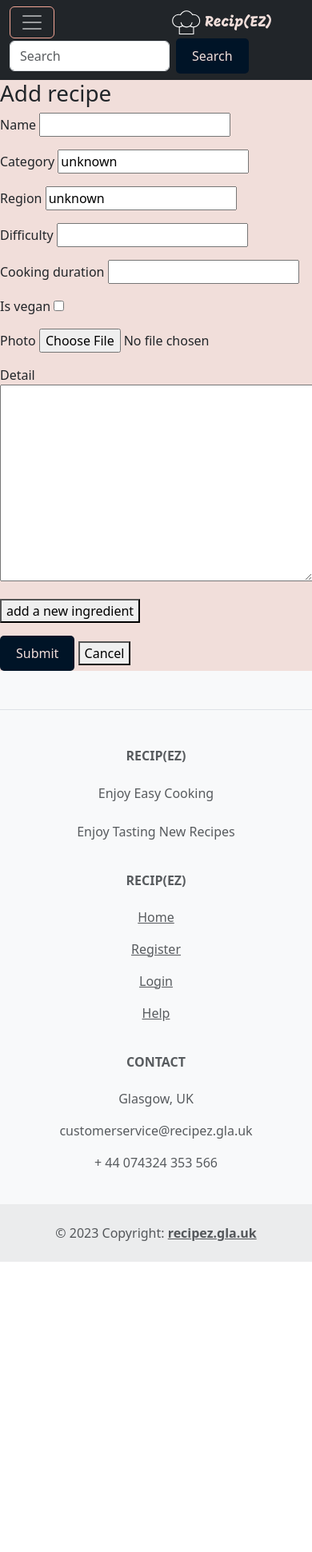
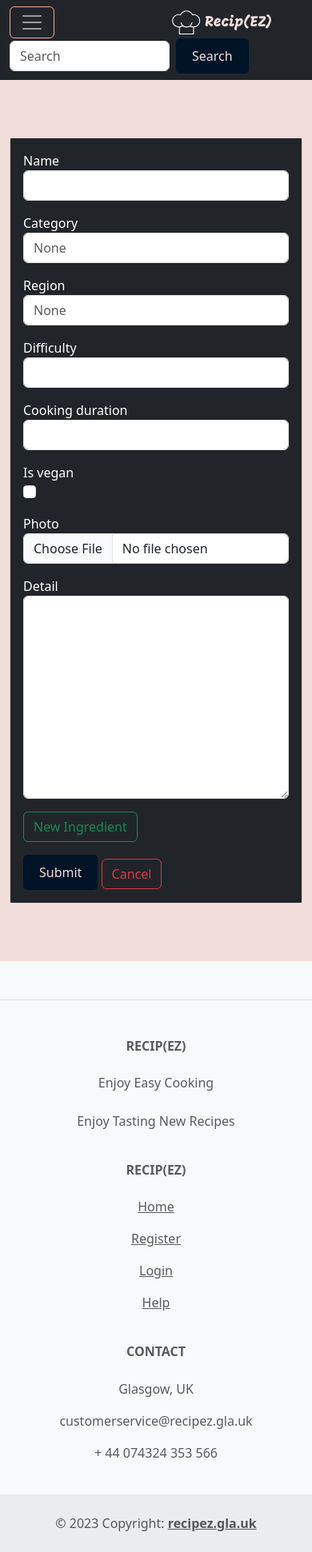
Before and after one commit to FongWaiLam/recipez, a Django app: page /recipez/add_recipe/ in a window 390 px wide. Shown: the whole page at 80% size. Before the commit the page ends 1578 px from the top, so only its background shows below. Run offline with Django 4.2, Linux system fonts and the light colour scheme; data that the repository does not hold is empty.

Commit message:
Fixed write recipe page and update user profile page

```diff
--- a/recipez/forms.py
+++ b/recipez/forms.py
@@ -12,12 +12,20 @@ class UserForm(forms.ModelForm):
     class Meta:
         model = User
         fields = ('username', 'email', 'password',)
+        widgets = {
+            'username': forms.TextInput(attrs={'class': 'form-control'}),
+            'email': forms.EmailInput(attrs={'class': 'form-control'}),
+            'password': forms.PasswordInput(attrs={'class': 'form-control'}),
+        }
 
 
 class UserProfileForm(forms.ModelForm):
     class Meta:
         model = UserProfile
         fields = ('avatar',)
+        widgets = {
+            'avatar': forms.FileInput(attrs={'class': 'form-control'}),
+        }
 
 
 class CustomFloatInput(forms.widgets.TextInput):
@@ -56,9 +64,18 @@ class CommentForm(forms.ModelForm):
         model = Comment
         fields = ('rating', 'detail')
 
-from django import forms
 class RecipeModelForm(forms.ModelForm):
-    detail = forms.CharField(widget=forms.Textarea)
+    detail = forms.CharField(widget=forms.Textarea(attrs={'class': 'form-control'}))
     class Meta:
         model = Recipe
-        fields = ["name","category","region","difficulty","cooking_duration","is_vegan","photo","detail"]
+        fields = ['name', 'category', 'region', 'difficulty', 'cooking_duration', 'is_vegan', 'photo', 'detail']
+        widgets = {
+            'name': forms.TextInput(attrs={'class': 'form-control'}),
+            'category': forms.TextInput(attrs={'class': 'form-control text-muted', 'placeholder': 'Category'}),
+            'region': forms.TextInput(attrs={'class': 'form-control text-muted', 'placeholder': 'Region'}),
+            'difficulty': forms.TextInput(attrs={'class': 'form-control text-muted'}),
+            'cooking_duration': forms.TextInput(attrs={'class': 'form-control'}),
+            'is_vegan': forms.CheckboxInput(attrs={'class': 'form-check-input'}),
+            'photo': forms.FileInput(attrs={'class': 'form-control'}),
+            'detail': forms.Textarea(attrs={'class': 'form-control'}),
+        }
--- a/recipez/models.py
+++ b/recipez/models.py
@@ -43,10 +43,10 @@ class Recipe(models.Model):
     name = models.CharField(max_length=MAX_LENGTH)
 
     # Main dish, Starter, Drink, Dessert...etc
-    category = models.CharField(max_length=MAX_LENGTH, default='unknown')
+    category = models.CharField(max_length=MAX_LENGTH, default='None')
 
     # Chinese, Japanese, Korean, American, Indian...etc
-    region = models.CharField(max_length=MAX_LENGTH, default='unknown')
+    region = models.CharField(max_length=MAX_LENGTH, default='None')
 
     # Easy, Medium, Hard...etc
     difficulty = models.CharField(max_length=MAX_LENGTH)
--- a/static/js/main.js
+++ b/static/js/main.js
@@ -8,6 +8,16 @@ $(document).ready(function() {
     var current_url = window.location.pathname.split('/');
     if (current_url[1] == 'recipez' && current_url[2] == 'user_profile') {
         tabCardActivate();
+    }
+
+    if (current_url[1] == 'recipez' && current_url[2] == 'add_recipe') {
+      var ingredientCounter = 0;
+        $('#add-ingredient').click(function () {
+            addNewIngredient(ingredientCounter);
+        });
+        $('#submit-ingredient').click(function () {
+            submitIngredient(ingredientCounter);
+        });
     }
 
 
@@ -133,3 +143,28 @@ $(document).ready(function() {
         $('#'+id+'-saved').addClass('show');
     });
   }
+
+  function addNewIngredient(ingredientCounter) {
+    var ingredientForm = document.getElementById("ingredient-form");
+    var newIngredientGroup = document.createElement("div");
+    newIngredientGroup.setAttribute("class", "form-group");
+    var newIngredientLabel = document.createElement("label");
+    newIngredientLabel.innerHTML = "ingredient " + (++ingredientCounter);
+    console.log(ingredientCounter);
+    newIngredientGroup.appendChild(newIngredientLabel);
+    var newIngredientInput = document.createElement("input");
+    newIngredientInput.setAttribute("type", "text");
+    newIngredientInput.setAttribute("name", "ingredient_set-" +
+        (ingredientCounter - 1) + "-ingredient");
+    newIngredientInput.setAttribute("class", "form-control");
+    newIngredientGroup.appendChild(newIngredientInput);
+    var newIngredientError = document.createElement("span");
+    newIngredientError.setAttribute("style", "color: red");
+    newIngredientGroup.appendChild(newIngredientError);
+    ingredientForm.insertBefore(newIngredientGroup,
+        ingredientForm.lastChild);
+}
+
+  function submitIngredient(ingredientCounter) {
+      $('#id_ingredient_set-TOTAL_FORMS').attr("value", ingredientCounter.toString())
+  }
--- a/templates/recipez/add_recipe.html
+++ b/templates/recipez/add_recipe.html
@@ -6,123 +6,58 @@ Add recipe
 {% endblock %}
 
 {% block body_block %}
-<h1>Add recipe</h1>
 
+    <section class="h-100">
+        <div class="container py-5">
+            <div class="row d-flex justify-content-center align-items-center">
+                <div class="col">
+                    <div class="card my-4">
+                        <div class="row g-0">
+                            <div class="col-lg-4 col-xl-6 d-none d-xl-block position-relative">
+                                <h2 class="m-5 position-absolute w-100 bg-dark text-white p-3" style="z-index: 1;">Write a New
+                                    Recipe</h2>
+                                <img src="https://cdn.pixabay.com/photo/2015/08/25/03/50/background-906135_960_720.jpg"
+                                     alt="Image by kerdkanno on Freepik" class="img-fluid"
+                                     style="border-top-left-radius: .25rem; border-bottom-left-radius: .25rem; object-fit: cover; height: 100%; filter: brightness(65%);"/>
+                            </div>
+                            <div class="col-lg-4 col-xl-6">
+                                <div class="card-body p-md-5 bg-dark text-white">
                                     <div class="panel-body">
-    <form class="row g-3" method="post" action="{% url 'recipez:add_recipe' %}" enctype="multipart/form-data">
+                                    <div class="form-outline w-100">
+                                        <form class="row g-3" method="post" action="{% url 'recipez:add_recipe' %}"
+                                              enctype="multipart/form-data">
                                             {% csrf_token %}
                                             {% for field in recipe_form %}
                                                 <div class="form-group">
-            <label>{{ field.label }}</label>
-            {{ field }}
+
+                                                    <label>{{ field.label }}</label><br>{{ field }}
+
                                                     <span style="color: red">{{ field.errors.0 }}</span>
                                                 </div>
                                             {% endfor %}
                                             <div id="ingredient-form">
-            <button type="button" onClick="addNewIngredient()">add a new ingredient</button>
+                                                <button type="button" class="btn btn-block btn-outline-success" onClick="addNewIngredient()">New Ingredient
+                                                </button>
                                                 <script>
-                var ingredientCounter = 0
-                ;
-                function addNewIngredient() {
-                    var ingredientForm = document.getElementById("ingredient-form");
-                    var newIngredientGroup = document.createElement("div");
-                    newIngredientGroup.setAttribute("class", "form-group");
-                    var newIngredientLabel = document.createElement("label");
-                    newIngredientLabel.innerHTML = "ingredient " + (++ingredientCounter);
-                    newIngredientGroup.appendChild(newIngredientLabel);
-                    var newIngredientInput = document.createElement("input");
-                    newIngredientInput.setAttribute("type", "text");
-                    newIngredientInput.setAttribute("name", "ingredient_set-" +
-                        (ingredientCounter - 1) + "-ingredient");
-                    newIngredientInput.setAttribute("class", "form-control");
-                    newIngredientGroup.appendChild(newIngredientInput);
-                    var newIngredientError = document.createElement("span");
-                    newIngredientError.setAttribute("style", "color: red");
-                    newIngredientGroup.appendChild(newIngredientError);
-                    ingredientForm.insertBefore(newIngredientGroup,
-                        ingredientForm.lastChild);
-                }
-                function submitIngredient(){
-                    document.getElementById("id_ingredient_set-TOTAL_FORMS").setAttribute("value",ingredientCounter.toString())
-                }
                                                 </script>
                                             </div>
                                             <input type="hidden" name="ingredient_set-TOTAL_FORMS"
-               id="id_ingredient_set-TOTAL_FORMS" value="{{ ingredient_forms|length }}">
+                                                   id="id_ingredient_set-TOTAL_FORMS"
+                                                   value="{{ ingredient_forms|length }}">
                                             <div class="col-12">
-            <button type="submit" onclick="submitIngredient()">Submit</button>
-            <button type="reset">Cancel</button>
+                                                <button type="submit" onclick="submitIngredient()" class="col-md-8">Submit</button>
+                                                <button type="reset" class="btn btn-outline-danger">Cancel</button>
                                             </div>
                                         </form>
                                     </div>
+
+                                </div>
+
+                            </div>
+                        </div>
+                    </div>
+                </div>
+            </div>
+        </div>
+    </section>
 {% endblock %}
-
-<!--<div class="panel-body">-->
-<!--    <form class="row g-3" method="post" action="{% url 'recipez:add_recipe' %}">-->
-<!--        {% csrf_token %}-->
-<!--        {% for field in recipe_form %}-->
-<!--        <div class="form-group">-->
-<!--            <label>{{ field.label }}</label>-->
-<!--            {{ field }}-->
-<!--            <span style="color: red">{{ field.errors.0 }}</span>-->
-<!--        </div>-->
-<!--        {% endfor %}-->
-<!--        <div id="ingredient-form">-->
-<!--&lt;!&ndash;            <button onclick="addNewIngredient()">add a new ingredient</button>&ndash;&gt;-->
-<!--            {% for ingredient_form in ingredient_forms %}-->
-<!--            <div class="form-group">-->
-<!--                <label>{{ 'ingredient ' }}{{ forloop.counter }}</label>-->
-<!--                {{ ingredient_form.ingredient }}-->
-<!--                <span style="color: red">{{ ingredient_form.errors.0 }}</span>-->
-<!--            </div>-->
-<!--            {% endfor %}-->
-<!--            <button type="button" onClick="addNewIngredient()">add a new ingredient</button>-->
-<!--            <script>-->
-<!--                var ingredientCounter = {{ingredient_form | length}};-->
-<!--                function addNewIngredient() {-->
-<!--                    // event.preventDefault();-->
-<!--                    var ingredientForm = document.getElementById("ingredient-form");-->
-<!--                    var newIngredientGroup = document.createElement("div");-->
-<!--                    newIngredientGroup.setAttribute("class", "form-group");-->
-
-<!--                    var newIngredientLabel = document.createElement("label");-->
-<!--                    newIngredientLabel.innerHTML = "ingredient " + (++ingredientCounter);-->
-<!--                    newIngredientGroup.appendChild(newIngredientLabel);-->
-
-<!--                    var newIngredientInput = document.createElement("input");-->
-<!--                    newIngredientInput.setAttribute("type", "text");-->
-<!--                    newIngredientInput.setAttribute("name", "ingredient_" + ingredientCounter);-->
-<!--                    newIngredientInput.setAttribute("class", "form-control");-->
-<!--                    newIngredientGroup.appendChild(newIngredientInput);-->
-
-<!--                    var newIngredientError = document.createElement("span");-->
-<!--                    newIngredientError.setAttribute("style", "color: red");-->
-<!--                    newIngredientGroup.appendChild(newIngredientError);-->
-
-<!--                    // Add a new IngredientForm dynamically-->
-<!--                    var newIngredientForm = document.createElement("form");-->
-<!--                    newIngredientForm.setAttribute("method", "post");-->
-<!--                    newIngredientForm.setAttribute("action", "{% url 'recipez:add_recipe' %}");-->
-<!--                    newIngredientForm.style.display = "none";-->
-<!--                    var newIngredientFormHtml = `-->
-<!--                        {% csrf_token %}-->
-<!--                        <input type="hidden" name="recipe_id" value="{{ recipe_form.instance.id }}">-->
-<!--                        <input type="text" name="ingredient" value="">-->
-<!--                        <button type="submit">Add</button>-->
-<!--`                   ;-->
-<!--                    newIngredientForm.innerHTML = ingredientFormHtml;-->
-<!--                    newIngredientGroup.appendChild(newIngredientForm);-->
-<!--                    // ingredientForm.insertBefore(newIngredientGroup, ingredientForm.lastChild);-->
-
-<!--                    // add new ingredient to DOM-->
-<!--                    var newIngredientsDiv = document.getElementById("new-ingredients");-->
-<!--                    newIngredientsDiv.appendChild(newIngredientGroup);-->
-<!--                }-->
-<!--            </script>-->
-<!--        </div>-->
-<!--        <div class="col-12">-->
-<!--            <button type="submit">Submit</button>-->
-<!--            <button type="cancel">Cancel</button>-->
-<!--        </div>-->
-<!--    </form>-->
-<!--</div>-->
--- a/templates/recipez/authentication/register.html
+++ b/templates/recipez/authentication/register.html
@@ -30,6 +30,7 @@
 
           <div class="col-lg-6 mb-5 mb-lg-0">
             <div class="card bg-dark text-white">
+              <div class="card-header text-center"> <h4 class="display-4">Register</h4></div>
               <div class="card-body py-5 px-md-5">
                 <form id="user_form" method="post" action="{% url 'recipez:register' %}" enctype="multipart/form-data">
 
--- a/templates/recipez/recipe.html
+++ b/templates/recipez/recipe.html
@@ -11,7 +11,7 @@
             <div class="row d-flex justify-content-center">
                 <div class="col-md-12 col-lg-10 col-xl-8">
                     <div class="card text-center">
-                        <div class="card-body">
+                        <div class="card-header">
                             <div class="d-flex flex-start align-items-center">
                                 <!-- Recipe Creator -->
                                 <img alt="{{ recipe.user.username }}'s profile image"
@@ -26,6 +26,9 @@
                                     </p>
                                 </div>
                             </div>
+                        </div>
+                        <div class="card-body">
+
 
                             <!-- Recipe Content -->
                             <p class="mt-3 mb-4">
--- a/templates/recipez/user_profile.html
+++ b/templates/recipez/user_profile.html
@@ -66,8 +66,9 @@
                 </ul>
             </div>
             <div class="card-body">
+                <div class="row gx-lg-5 align-items-center">
                 {% for recipe in saved_recipes %}
-                <div class="tab-content">
+                <div class="tab-content col-lg-6 mb-5 mb-lg-0">
                     <div class="tab-pane 2" id="{{recipe.id}}-saved" role="tabpanel" aria-labelledby="{{recipe.id}}">
                         <img src="{{ MEDIA_URL }}{{ recipe.photo }}" alt="Photo" class="card-img-top" style="width: 100px; height: 100px;">
                         <h5 class="card-title">{{recipe.name}}</h5>
@@ -78,6 +79,7 @@
                     </div>
                 </div>
                 {% empty %}
+                </div>
                     <p class="lead">Your favorites are empty.</p>
                 {% endfor %}
             </div>
```
Also changed, not shown: recipez/migrations/0007_alter_recipe_category_alter_recipe_ingredients_and_more.py (added). Lines whose indentation alone changed are shown as unchanged.
